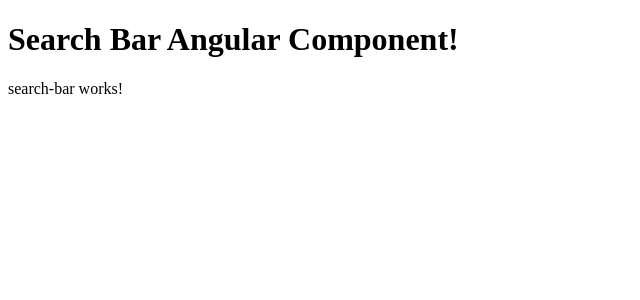
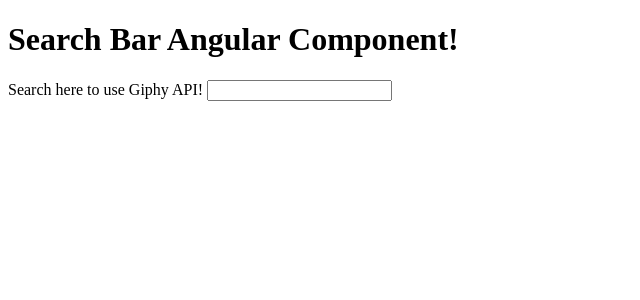
Before and after one commit to m-truong/angular-searchbar-coderpad-project, an Angular app: page / in a window 1280 px wide. Shown: the top 300 px of the page, without its empty margins (0-640 px from the left). Built offline with nearby package versions, Linux system fonts and the light colour scheme.

Commit message:
Add the GiphyAPI string
Add doc comments to the search-bar html.

```diff
--- a/src/app/app.component.ts
+++ b/src/app/app.component.ts
@@ -7,4 +7,8 @@ import { Component } from '@angular/core';
 })
 export class AppComponent {
   title = 'angular-searchbar-coderpad-project';
+
+  gifyAPI_Key = 'UVEOZu2f6XGWLOatqBC5aGOmbqlpHNmV';
+
+  constructor(){}
 }
--- a/src/app/search-bar/search-bar.component.html
+++ b/src/app/search-bar/search-bar.component.html
@@ -1 +1,7 @@
-<p>search-bar works!</p>
+<!-- TODO: look up maxlength of GiphyAPI strings -->
+
+
+<label for="search-bar">
+   Search here to use Giphy API!
+</label>
+<input id="search-bar" type="text" minlength="3" maxlength="30"/>
--- a/src/app/search-bar/search-bar.component.ts
+++ b/src/app/search-bar/search-bar.component.ts
@@ -6,6 +6,12 @@
  * 4. and it should return those images being displayed in a Grid
  */
 
+/**
+ * whiteboard:
+ * - app component should house the search logic - and stateful
+ * - the search bar should take users <input> and pass that data back up to the <App> main component
+ * -
+ */
 import { Component } from '@angular/core';
 
 @Component({
```
